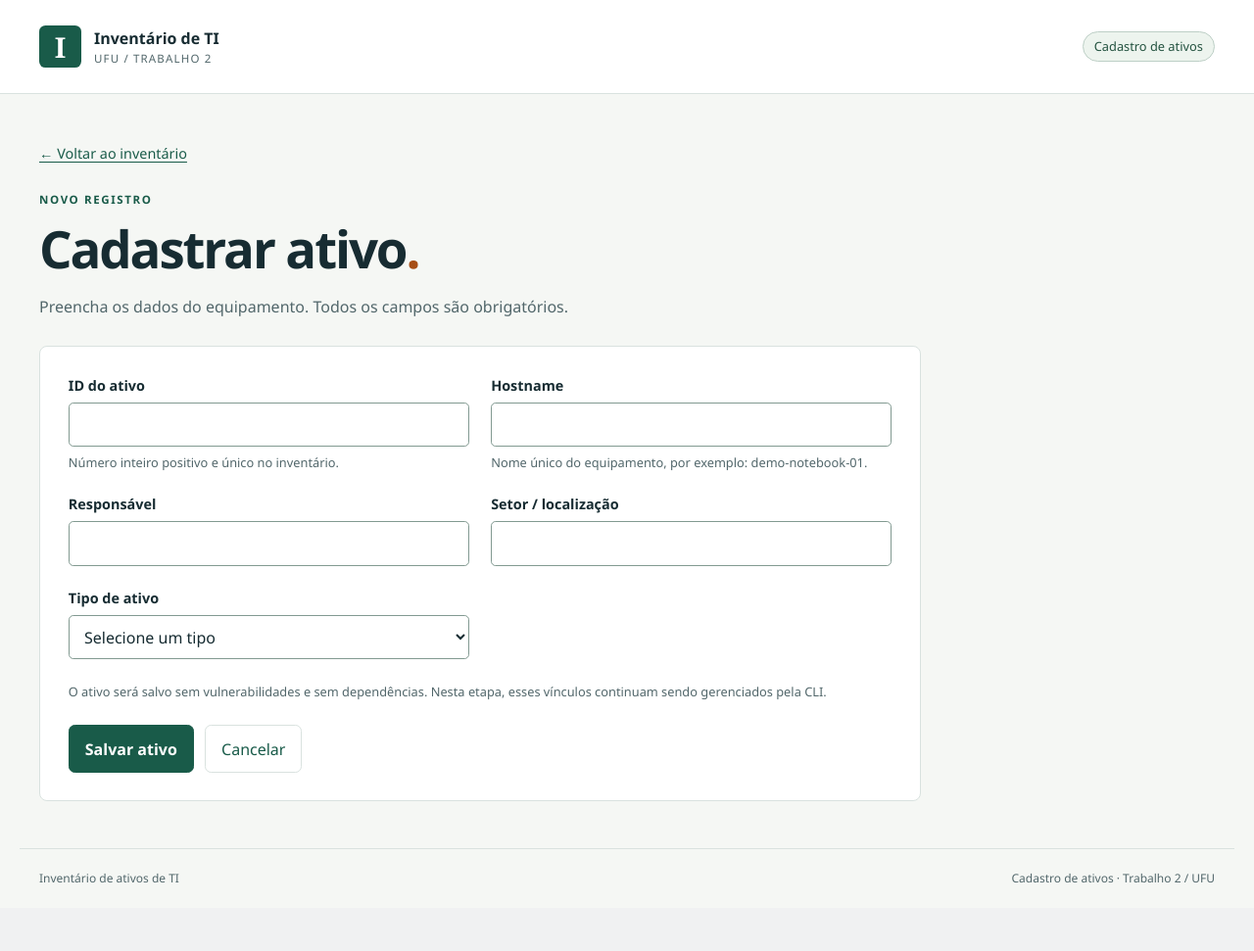
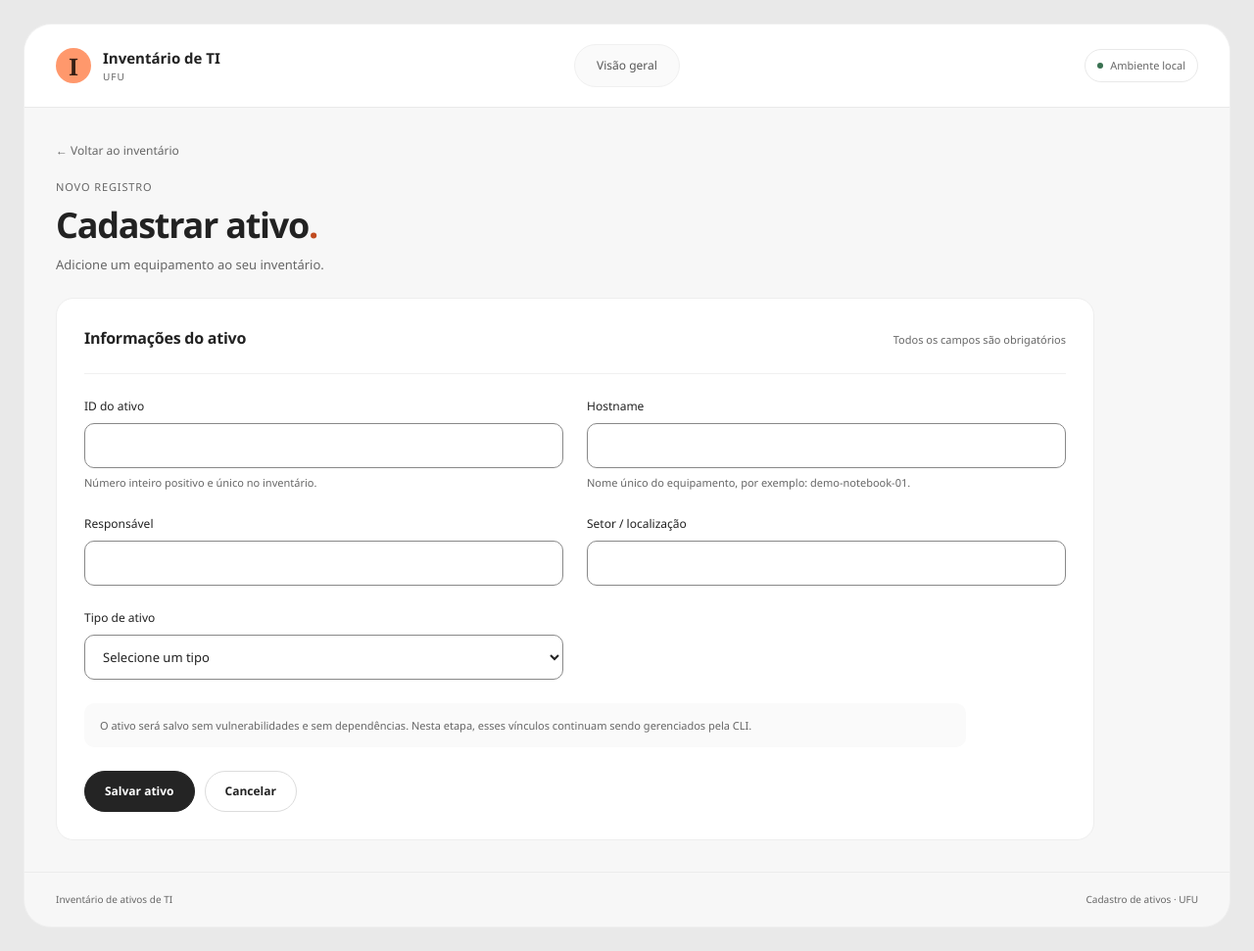
Before and after one commit to Tiagoops/Trabalho_ufu.1, a Flask app: template templates/cadastrar_ativo.html in a window 1280 px wide. Shown: the whole page at 98% size. Before the commit the page ends 901 px from the top, so only its background shows below. Run offline with Flask 3, Linux system fonts and the light colour scheme; the template is opened without the code that fills it, so the values that code supplies are empty.

Commit message:
feat: permite escolher entre interface web e terminal
Acrescenta escolha antes de abrir a base, preserva os modos diretos da CLI e reaproveita a previa existente sem iniciar outro servidor. Inclui as etapas visuais anteriores autorizadas, testes de inicializacao e instrucoes para execucao local e Docker.

```diff
--- a/app_web.py
+++ b/app_web.py
@@ -38,6 +38,7 @@ def create_app(caminho=None, *, permitir_cadastro=None):
 
     @app.after_request
     def proteger_resposta(resposta):
+        resposta.headers["X-Inventario-App"] = "inventario-ti"
         resposta.headers["Cache-Control"] = "no-store"
         resposta.headers["X-Content-Type-Options"] = "nosniff"
         resposta.headers["X-Frame-Options"] = "DENY"
--- a/docker/compose.yaml
+++ b/docker/compose.yaml
@@ -6,6 +6,8 @@ services:
     image: trabalho-ufu:local
     stdin_open: true
     tty: true
+    environment:
+      INVENTARIO_HOST: 0.0.0.0
     volumes:
       - type: bind
         source: ..
--- a/static/inventario.css
+++ b/static/inventario.css
@@ -1,90 +1,127 @@
-:root { color-scheme: light; --tinta: #172c32; --muted: #52676b; --linha: #d9e2df; --verde: #195b49; --papel: #f5f7f4; }
+:root {
+  color-scheme: light;
+  --tinta: #222222;
+  --muted: #666666;
+  --linha: #e9e9e9;
+  --papel: #f7f7f7;
+  --superficie: #ffffff;
+  --laranja: #ff986c;
+  --foco: #a33c13;
+  --raio: 18px;
+}
 * { box-sizing: border-box; }
-body { margin: 0; background: var(--papel); color: var(--tinta); font-family: "Segoe UI", system-ui, sans-serif; line-height: 1.5; }
-a { color: var(--verde); text-underline-offset: .22em; }
+body { margin: 0; background: #e9e9e9; color: var(--tinta); font-family: "Segoe UI", system-ui, sans-serif; font-size: 14px; line-height: 1.5; }
+.aplicativo { max-width: 1440px; width: calc(100% - 48px); margin: 24px auto; background: var(--papel); border: 1px solid #efefef; border-radius: 28px; min-height: calc(100vh - 48px); }
+a { color: var(--tinta); text-underline-offset: .22em; }
 a:hover { text-decoration-thickness: 2px; }
-a:focus-visible, summary:focus-visible, [tabindex]:focus-visible { outline: 3px solid #a74e16; outline-offset: 4px; }
-.pular { position: absolute; top: -5rem; left: 1rem; padding: .6rem 1rem; background: white; z-index: 1; }
+a:focus-visible, summary:focus-visible, [tabindex]:focus-visible, button:focus-visible, input:focus-visible, select:focus-visible { outline: 3px solid var(--foco); outline-offset: 4px; }
+.pular { position: fixed; top: -5rem; left: 1rem; padding: .75rem 1rem; background: white; z-index: 10; }
 .pular:focus { top: 1rem; }
-.topo { min-height: 6rem; padding: 1.2rem max(1.25rem, calc((100% - 1200px) / 2)); display: flex; align-items: center; justify-content: space-between; gap: 1rem; background: white; border-bottom: 1px solid var(--linha); }
-.marca { display: flex; align-items: center; gap: .8rem; font-weight: 700; }
-.simbolo { display: grid; place-items: center; width: 2.7rem; height: 2.7rem; color: white; background: var(--verde); font: 700 1.8rem Georgia, serif; border-radius: .4rem; }
-.marca small { display: block; color: var(--muted); font-size: .72rem; font-weight: 400; letter-spacing: .1em; text-transform: uppercase; }
-.etiqueta { border: 1px solid #bdcfc6; background: #edf4ee; border-radius: 2rem; padding: .3rem .7rem; font-size: .8rem; white-space: nowrap; color: #245340; }
-main { max-width: 1240px; margin: auto; padding: 3rem 1.25rem; min-height: calc(100vh - 12rem); }
-.abertura { display: flex; align-items: center; justify-content: space-between; gap: 1.5rem; margin-bottom: 1.8rem; }
-.sobretitulo { text-transform: uppercase; letter-spacing: .14em; font-size: .72rem; font-weight: 700; color: var(--verde); }
-h1 { margin: .3rem 0; font-size: clamp(2rem, 5vw, 3.3rem); letter-spacing: -.04em; line-height: 1.15; }
-h1 span { color: #a74e16; }
-.abertura p:last-child { color: var(--muted); margin-bottom: 0; }
-.botao { border: 1px solid var(--linha); padding: .7rem 1rem; background: white; border-radius: .4rem; text-decoration: none; font-weight: 600; white-space: nowrap; }
-.botao span { margin-left: .5rem; }
-.demonstracao { padding: .8rem 1rem; border-left: 3px solid var(--verde); background: #e8efea; font-size: .88rem; }
-.resumo { display: grid; grid-template-columns: repeat(3, 1fr); margin: 1.5rem 0 2.5rem; border: 1px solid var(--linha); border-radius: .5rem; background: white; }
-.resumo div { padding: 1.2rem 1.5rem; }
-.resumo div + div { border-left: 1px solid var(--linha); }
-dt { font-size: .85rem; color: var(--muted); }
-dd { margin: .3rem 0 0; font-size: 2.2rem; font-weight: 600; line-height: 1.1; font-variant-numeric: tabular-nums; }
-.titulo-secao { display: flex; align-items: baseline; justify-content: space-between; gap: 1rem; margin: 1.5rem 0 .9rem; }
-h2 { font-size: 1.1rem; margin: 0; font-weight: 650; }
-.titulo-secao span { color: var(--muted); font-size: .8rem; }
-.ajuda-tabela { display: none; font-size: .8rem; color: var(--muted); }
-.tabela { overflow-x: auto; border: 1px solid var(--linha); border-radius: .5rem; background: white; }
-table { width: 100%; border-collapse: collapse; text-align: left; font-size: .9rem; }
-caption { text-align: left; padding: .8rem 1rem; color: var(--muted); font-size: .8rem; border-bottom: 1px solid var(--linha); }
-thead { background: #edf1ec; }
-th, td { padding: 1rem; vertical-align: top; border-bottom: 1px solid var(--linha); }
-thead th { font-size: .75rem; font-weight: 600; white-space: nowrap; }
+.topo { display: grid; grid-template-columns: 1fr auto 1fr; align-items: center; gap: 24px; padding: 20px 32px; background: var(--superficie); border-bottom: 1px solid var(--linha); border-radius: 28px 28px 0 0; }
+.marca { display: inline-flex; align-items: center; gap: 12px; width: fit-content; font-size: 15px; font-weight: 650; text-decoration: none; white-space: nowrap; }
+.simbolo { display: grid; place-items: center; width: 36px; height: 36px; flex-shrink: 0; background: var(--laranja); color: #382015; font: 700 24px Georgia, serif; border-radius: 50%; }
+.marca small { display: block; margin-top: 1px; color: var(--muted); font-size: 10px; font-weight: 400; letter-spacing: .1em; }
+.navegacao { display: flex; align-items: center; padding: 4px; gap: 4px; border: 1px solid #f0f0f0; border-radius: 999px; background: #fafafa; }
+.navegacao a { padding: 8px 18px; border-radius: 999px; text-decoration: none; white-space: nowrap; font-size: 12px; color: #555555; }
+.navegacao a:hover { background: #eeeeee; }
+.navegacao a[aria-current="page"] { color: white; background: #242424; }
+.etiqueta { display: inline-flex; align-items: center; justify-self: end; gap: 7px; padding: 8px 12px; border: 1px solid var(--linha); border-radius: 999px; font-size: 11px; color: var(--muted); white-space: nowrap; }
+.ponto-local { width: 6px; height: 6px; border-radius: 50%; background: #397151; }
+main { padding: 32px; min-height: calc(100vh - 212px); }
+.abertura { display: flex; align-items: center; justify-content: space-between; gap: 24px; margin-bottom: 24px; }
+.sobretitulo { margin: 0 0 8px; color: var(--muted); font-size: 11px; font-weight: 500; letter-spacing: .08em; text-transform: uppercase; }
+h1 { margin: 0; font-size: clamp(26px, 3.2vw, 36px); font-weight: 650; line-height: 1.2; letter-spacing: -.035em; }
+h1 span { color: #c14b20; }
+.abertura p:last-child { margin: 10px 0 0; color: var(--muted); font-size: 13px; }
+.acoes { display: flex; align-items: center; flex-wrap: wrap; gap: 10px; }
+.botao { display: inline-flex; align-items: center; justify-content: center; min-height: 42px; padding: 10px 20px; background: white; border: 1px solid #dcdcdc; border-radius: 999px; color: var(--tinta); text-decoration: none; font: inherit; font-size: 12px; font-weight: 600; cursor: pointer; white-space: nowrap; }
+.botao:hover { background: #f0f0f0; }
+.botao span { margin-left: 10px; }
+.principal { background: #242424; border-color: #242424; color: white; }
+.principal:hover { background: #424242; }
+button:disabled { opacity: .6; cursor: not-allowed; }
+.demonstracao { display: block; margin: 16px 0 20px; padding: 12px 16px; color: #664a3e; background: #fff1e9; border: 1px solid #f7e0d3; border-radius: 12px; font-size: 12px; }
+.resumo { display: grid; grid-template-columns: 1.15fr 1fr 1fr; gap: 18px; margin: 20px 0 32px; }
+.resumo div { padding: 22px 24px; border: 1px solid #eeeeee; border-radius: var(--raio); background: var(--superficie); }
+.resumo div:nth-child(2) { background: var(--laranja); border-color: var(--laranja); }
+.resumo div:nth-child(2) dt { color: #512b1b; }
+dt { font-size: 12px; color: var(--muted); }
+dd { margin: 12px 0 0; font-size: 32px; font-weight: 650; line-height: 1.1; letter-spacing: -.025em; font-variant-numeric: tabular-nums; }
+.titulo-secao { display: flex; align-items: baseline; justify-content: space-between; gap: 16px; margin: 24px 0 12px; }
+h2 { margin: 0; font-size: 16px; font-weight: 600; letter-spacing: -.015em; }
+.titulo-secao span { color: var(--muted); font-size: 11px; }
+.ajuda-tabela { display: none; font-size: 12px; color: var(--muted); }
+.tabela { overflow-x: auto; border: 1px solid #eeeeee; border-radius: var(--raio); background: var(--superficie); }
+table { width: 100%; border-collapse: collapse; text-align: left; font-size: 12px; }
+caption { padding: 16px 20px; text-align: left; color: var(--muted); font-size: 11px; }
+thead { background: #fafafa; }
+th, td { padding: 16px 20px; vertical-align: top; border-bottom: 1px solid #f0f0f0; }
+thead th { color: #666666; font-size: 11px; font-weight: 500; white-space: nowrap; }
 tbody tr:last-child > * { border-bottom: 0; }
-tbody tr:hover { background: #f8faf7; }
-th small { display: block; font-size: .75rem; font-weight: 400; color: var(--muted); margin-top: .25rem; }
+tbody tr:hover { background: #fbfbfb; }
+th a { text-decoration: none; font-weight: 600; }
+th a:hover { text-decoration: underline; }
+th small { display: block; margin-top: 5px; color: var(--muted); font-size: 10px; font-weight: 400; }
 .id { color: var(--muted); }
-.numero { font-variant-numeric: tabular-nums; text-align: right; }
-.efetivo { font-weight: 700; color: var(--verde); background: #f1f6f0; }
-.nota { font-size: .8rem; color: var(--muted); max-width: 58rem; }
-.detalhes { margin-top: 2.5rem; }
-details { background: white; border: 1px solid var(--linha); border-radius: .4rem; margin-bottom: .6rem; scroll-margin-top: 1rem; }
-details:target { border-color: var(--verde); }
-summary { cursor: pointer; padding: 1rem; font-weight: 600; overflow-wrap: anywhere; }
-summary span { font-size: .78rem; font-weight: 400; color: var(--muted); margin-left: .7rem; }
-.conteudo-detalhe { padding: 0 1.4rem 1rem; font-size: .88rem; overflow-wrap: anywhere; }
-h3 { font-size: .9rem; margin: 1rem 0 .5rem; }
-h4 { margin: 0; font-size: .9rem; }
-.ocorrencia { border-left: 2px solid var(--linha); padding: .4rem 1rem; margin: 1rem 0; }
-.ocorrencia p { margin: .4rem 0; color: var(--muted); }
+.numero { text-align: right; font-variant-numeric: tabular-nums; }
+.efetivo { color: #343434; background: #fafafa; font-weight: 650; }
+.nota { max-width: 900px; margin-top: 14px; font-size: 11px; color: var(--muted); }
+.detalhes { margin-top: 32px; }
+details { margin-bottom: 8px; border: 1px solid #ededed; border-radius: 12px; background: var(--superficie); scroll-margin-top: 16px; }
+details:target { border-color: #a44b24; }
+summary { padding: 16px 20px; cursor: pointer; font-weight: 600; font-size: 12px; overflow-wrap: anywhere; }
+summary span { margin-left: 12px; color: var(--muted); font-weight: 400; font-size: 11px; }
+.conteudo-detalhe { padding: 0 24px 16px; font-size: 12px; overflow-wrap: anywhere; }
+h3 { margin: 16px 0 8px; font-size: 13px; }
+h4 { margin: 0; font-size: 12px; }
+.ocorrencia { margin: 16px 0; padding: 8px 16px; border-left: 2px solid #ffd4c1; }
+.ocorrencia p { margin: 6px 0; color: var(--muted); }
 .vetor { font-family: ui-monospace, monospace; }
-.aviso { margin: 1.5rem 0; padding: 1.2rem; border: 1px solid #b89656; border-left: 4px solid #9a650b; border-radius: .4rem; background: #fffaed; }
-.erro { border-color: #bc8c80; border-left-color: #9d3829; background: #fff4ef; }
+.aviso { margin: 20px 0; padding: 16px 20px; background: #fff7e6; border: 1px solid #e5c580; border-radius: 12px; }
+.erro { color: #7b3029; background: #fff1ed; border-color: #d4a9a0; }
+.sucesso { background: #edf5ef; border-color: #94b79d; color: #285239; }
 .aviso p { margin-bottom: 0; }
-.vazio { background: white; border: 1px dashed #a3b6ac; border-radius: .5rem; padding: 3rem 1rem; text-align: center; }
-.vazio > span { font-size: 2rem; color: var(--verde); }
+.vazio { padding: 48px 20px; text-align: center; border: 1px dashed #b5b5b5; border-radius: var(--raio); background: var(--superficie); }
+.vazio > span { font-size: 30px; color: #b44d26; }
 .vazio p { color: var(--muted); }
-footer { max-width: 1240px; margin: auto; padding: 1.3rem 1.25rem; border-top: 1px solid var(--linha); display: flex; justify-content: space-between; gap: 1rem; color: var(--muted); font-size: .75rem; }
+.voltar { display: inline-block; margin-bottom: 20px; font-size: 12px; color: var(--muted); text-decoration: none; }
+.voltar:hover { color: var(--tinta); text-decoration: underline; }
+.formulario { max-width: 1060px; padding: 28px; background: var(--superficie); border: 1px solid #eeeeee; border-radius: var(--raio); }
+.titulo-formulario { display: flex; align-items: baseline; justify-content: space-between; gap: 16px; padding-bottom: 24px; margin-bottom: 24px; border-bottom: 1px solid #f0f0f0; }
+.titulo-formulario span { color: var(--muted); font-size: 11px; }
+.campos { display: grid; grid-template-columns: repeat(2, minmax(0, 1fr)); gap: 24px; }
+.campo label { display: block; margin-bottom: 8px; font-weight: 500; font-size: 12px; }
+.campo input, .campo select { width: 100%; min-height: 46px; padding: 10px 14px; border: 1px solid #888888; border-radius: 10px; background: #ffffff; color: var(--tinta); font: inherit; font-size: 13px; }
+.campo input:hover, .campo select:hover { border-color: #555555; }
+.campo input:focus, .campo select:focus { border-color: var(--foco); }
+.campo small { display: block; margin-top: 7px; color: var(--muted); font-size: 11px; }
+.formulario .nota { margin: 24px 0; padding: 14px 16px; border-radius: 10px; background: #fafafa; line-height: 1.6; }
+footer { display: flex; align-items: center; justify-content: space-between; gap: 16px; padding: 20px 32px; color: var(--muted); font-size: 10px; border-top: 1px solid #ececec; }
+@media (max-width: 1000px) {
+  .topo { gap: 16px; grid-template-columns: 1fr auto; }
+  .etiqueta { display: none; }
+  .abertura { align-items: flex-start; flex-direction: column; gap: 16px; }
+  .resumo { grid-template-columns: repeat(3, minmax(0, 1fr)); gap: 12px; }
+  .resumo div { padding: 20px; }
+}
 @media (max-width: 650px) {
-  .ajuda-tabela { display: block; }
-  main { padding-top: 1.8rem; }
-  .abertura { align-items: flex-start; flex-direction: column; }
-  .topo { padding: 1rem; }
+  .aplicativo { width: 100%; margin: 0; border: 0; border-radius: 0; min-height: 100vh; }
+  .topo { padding: 20px; grid-template-columns: 1fr; gap: 16px; border-radius: 0; }
+  .navegacao { width: fit-content; max-width: 100%; }
+  .navegacao a { padding: 8px 16px; }
+  main { padding: 24px 20px; }
+  .abertura { margin-bottom: 20px; }
+  .acoes { gap: 8px; }
+  .botao { padding: 10px 16px; }
   .resumo { grid-template-columns: 1fr; }
-  .resumo div { padding: .9rem 1.1rem; display: flex; align-items: center; justify-content: space-between; gap: 1rem; }
-  .resumo div + div { border-left: 0; border-top: 1px solid var(--linha); }
-  dd { margin: 0; font-size: 1.7rem; }
+  .resumo div { display: flex; align-items: center; justify-content: space-between; gap: 16px; padding: 20px; }
+  dd { margin: 0; font-size: 28px; }
   .titulo-secao { align-items: flex-start; }
   .titulo-secao span { text-align: right; }
-  summary span { display: block; margin: .3rem 0 0 1rem; }
-  footer { flex-direction: column; }
+  .ajuda-tabela { display: block; }
+  summary span { display: block; margin: 6px 0 0 16px; }
+  .formulario { padding: 20px; }
+  .titulo-formulario { flex-direction: column; gap: 8px; padding-bottom: 16px; margin-bottom: 20px; }
+  .campos { grid-template-columns: 1fr; gap: 20px; }
+  footer { flex-direction: column; align-items: flex-start; padding: 20px; }
 }
-.acoes { display: flex; align-items: center; flex-wrap: wrap; gap: .7rem; }
-.botao { display: inline-block; font: inherit; cursor: pointer; }
-.principal { background: var(--verde); color: white; border-color: var(--verde); font-weight: 600; }
-button:focus-visible, input:focus-visible, select:focus-visible { outline: 3px solid #a74e16; outline-offset: 3px; }
-button:disabled { opacity: .6; cursor: not-allowed; }
-.voltar { display: inline-block; margin-bottom: 1rem; font-size: .9rem; }
-.formulario { max-width: 900px; padding: 1.8rem; background: white; border: 1px solid var(--linha); border-radius: .5rem; }
-.campos { display: grid; grid-template-columns: repeat(2, minmax(0, 1fr)); gap: 1.4rem; }
-.campo label { display: block; margin-bottom: .4rem; font-weight: 600; font-size: .9rem; }
-.campo input, .campo select { width: 100%; min-height: 2.8rem; padding: .6rem .7rem; border: 1px solid #829a91; border-radius: .3rem; font: inherit; color: var(--tinta); background: white; }
-.campo small { display: block; margin-top: .4rem; color: var(--muted); font-size: .8rem; }
-.formulario .nota { margin: 1.5rem 0; }
-.sucesso { border-color: #62927a; border-left-color: var(--verde); background: #edf5ee; }
-@media (max-width: 650px) { .campos { grid-template-columns: 1fr; } .formulario { padding: 1.2rem; } }
--- a/templates/cadastrar_ativo.html
+++ b/templates/cadastrar_ativo.html
@@ -6,16 +6,25 @@
   <link rel="icon" href="data:,"><link rel="stylesheet" href="{{ url_for('static', filename='inventario.css') }}">
 </head>
 <body>
+  <div class="aplicativo">
   <a class="pular" href="#conteudo">Ir para o conteúdo</a>
-  <header class="topo"><div class="marca"><span class="simbolo" aria-hidden="true">I</span><div>Inventário de TI<small>UFU / Trabalho 2</small></div></div><span class="etiqueta">Cadastro de ativos</span></header>
+  <header class="topo">
+    <a class="marca" href="{{ url_for('inventario') }}" aria-label="Inventário de TI, página inicial"><span class="simbolo" aria-hidden="true">I</span><span>Inventário de TI<small>UFU</small></span></a>
+    <nav class="navegacao" aria-label="Navegação principal">
+      <a href="{{ url_for('inventario') }}"{% if request.endpoint == 'inventario' %} aria-current="page"{% endif %}>Visão geral</a>
+      {% if permitir_cadastro %}<a href="{{ url_for('cadastrar_ativo') }}"{% if request.endpoint == 'cadastrar_ativo' %} aria-current="page"{% endif %}>Cadastrar ativo</a>{% endif %}
+    </nav>
+    <span class="etiqueta"><span aria-hidden="true" class="ponto-local"></span>Ambiente local</span>
+  </header>
   <main id="conteudo">
     <a class="voltar" href="{{ url_for('inventario') }}">← Voltar ao inventário</a>
-    <div class="abertura"><div><p class="sobretitulo">Novo registro</p><h1>Cadastrar ativo<span>.</span></h1><p>Preencha os dados do equipamento. Todos os campos são obrigatórios.</p></div></div>
+    <div class="abertura"><div><p class="sobretitulo">Novo registro</p><h1>Cadastrar ativo<span>.</span></h1><p>Adicione um equipamento ao seu inventário.</p></div></div>
     {% if erro %}<div class="aviso erro" role="alert" id="erro-cadastro">{{ erro }}</div>{% endif %}
     <form class="formulario" method="post" action="{{ url_for('cadastrar_ativo') }}"{% if erro %} aria-describedby="erro-cadastro"{% endif %}>
       <input type="hidden" name="csrf_token" value="{{ session['csrf_token'] }}">
+      <div class="titulo-formulario"><h2>Informações do ativo</h2><span>Todos os campos são obrigatórios</span></div>
       <div class="campos">
-        <div class="campo"><label for="id_ativo">ID do ativo</label><input id="id_ativo" name="id_ativo" type="number" min="1" step="1" value="{{ valores.id_ativo }}" required aria-describedby="ajuda-id"><small id="ajuda-id">Número inteiro positivo e único no inventário.</small></div>
+        <div class="campo"><label for="id_ativo">ID do ativo</label><input id="id_ativo" name="id_ativo" type="text" inputmode="numeric" pattern="[0-9]+" value="{{ valores.id_ativo }}" required aria-describedby="ajuda-id"><small id="ajuda-id">Número inteiro positivo e único no inventário.</small></div>
         <div class="campo"><label for="hostname">Hostname</label><input id="hostname" name="hostname" value="{{ valores.hostname }}" maxlength="200" required aria-describedby="ajuda-hostname"><small id="ajuda-hostname">Nome único do equipamento, por exemplo: demo-notebook-01.</small></div>
         <div class="campo"><label for="responsavel">Responsável</label><input id="responsavel" name="responsavel" value="{{ valores.responsavel }}" maxlength="200" required></div>
         <div class="campo"><label for="setor">Setor / localização</label><input id="setor" name="setor" value="{{ valores.setor }}" maxlength="200" required></div>
@@ -25,6 +34,7 @@
       <div class="acoes"><button class="botao principal" type="submit"{% if indisponivel %} disabled{% endif %}>Salvar ativo</button><a class="botao" href="{{ url_for('inventario') }}">Cancelar</a></div>
     </form>
   </main>
-  <footer>Inventário de ativos de TI <span>Cadastro de ativos · Trabalho 2 / UFU</span></footer>
+  <footer>Inventário de ativos de TI <span>Cadastro de ativos · UFU</span></footer>
+  </div>
 </body>
 </html>
```
Also changed, not shown: OPERACAO.md (+35 -0 lines), iniciar_web.py (+65 -4 lines), main.py (+27 -1 lines), tasks/plan.md (+13 -0 lines), tasks/todo.md (+8 -0 lines), templates/inventario.html (+9 -3 lines), tests/test_aplicacao.py (+4 -4 lines), tests/test_inicio.py (added, +140 -0 lines), README.md, 1 other file.
